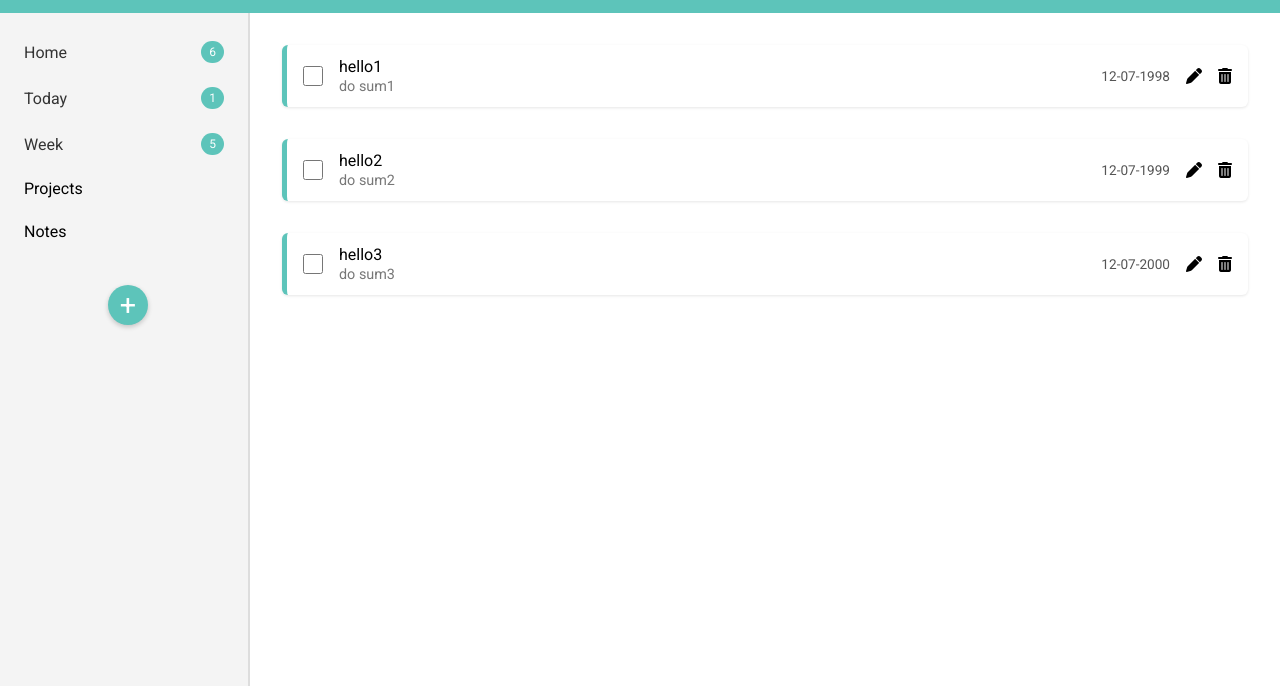
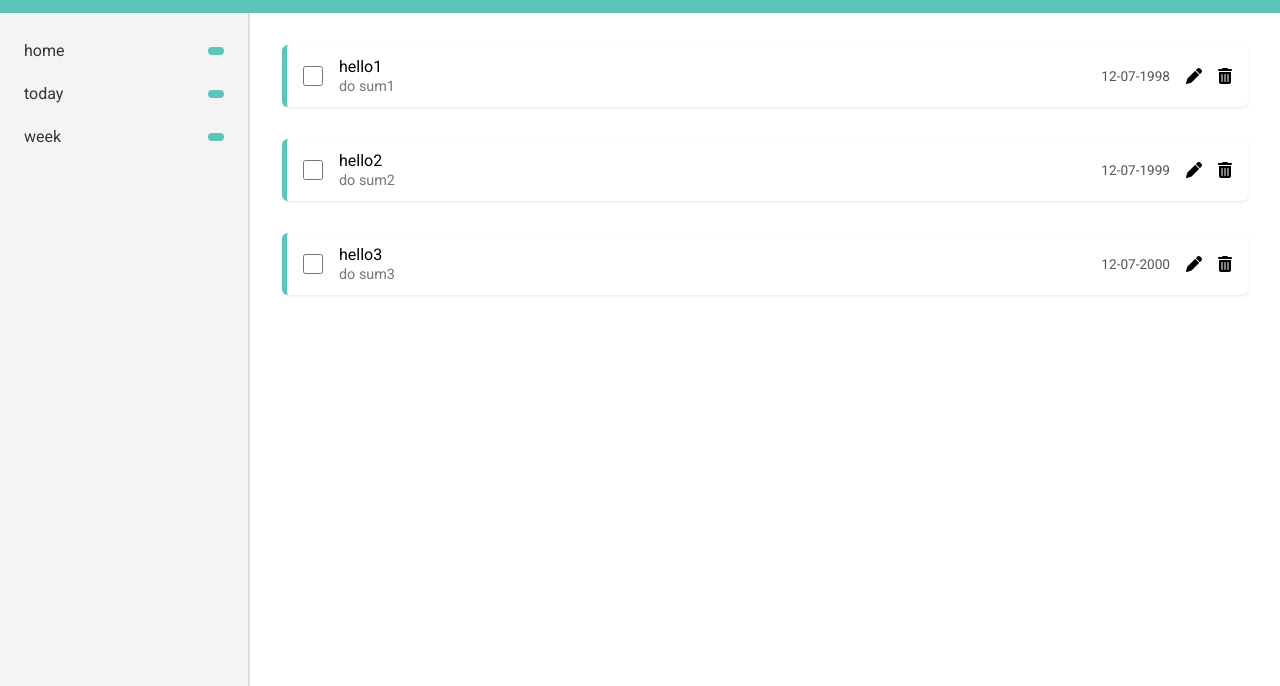
Before and after one commit to sajalbaral/todolist, a website built with webpack: page src/template.html in a window 1280 px wide. Shown: the part 114-800 px from the top of the page. Built offline with nearby package versions, Linux system fonts and the light colour scheme.

Commit message:
created and implemented sidebar.js that renders the sidebar dynamically

```diff
--- a/src/index.js
+++ b/src/index.js
@@ -1,8 +1,11 @@
 import { createTodo } from "./modules/todo";
 import { renderTodo } from "./modules/ui";
+import { renderSidebar } from "./modules/sidebar";
 import "./style.css";
 
 const mainDiv = document.querySelector(".main-container");
+const content = document.getElementById("content");
+content.insertBefore(renderSidebar(), mainDiv);
 
 mainDiv.innerHTML = "";
 const test = [
--- a/src/modules/sidebar.js
+++ b/src/modules/sidebar.js
@@ -13,11 +13,8 @@ function createList(title, name) {
 }
 
 export function renderSidebar() {
-  const content = document.getElementById("content");
-
   const nav = document.createElement("nav");
   nav.classList.add("side-bar");
-  content.appendChild(nav);
 
   const navUl = document.createElement("ul");
   navUl.classList.add("nav");
@@ -29,5 +26,5 @@ export function renderSidebar() {
 
   navUl.append(home, today, week);
 
-  return { content, home, today, week };
+  return nav;
 }
--- a/src/template.html
+++ b/src/template.html
@@ -23,29 +23,6 @@
       <h1>// TINGS TO - DO</h1>
     </header>
     <div id="content">
-      <nav class="side-bar">
-        <ul class="nav">
-          <li>
-            <span class="title">Home</span>
-            <span class="count">6</span>
-          </li>
-          <li>
-            <span class="title">Today</span>
-            <span class="count">1</span>
-          </li>
-          <li>
-            <span class="title">Week</span>
-            <span class="count">5</span>
-          </li>
-          <li>
-            <span>Projects</span>
-            <ul class="projects"></ul>
-          </li>
-          <li>Notes</li>
-        </ul>
-
-        <div class="new-todo" title="Add a new task">+</div>
-      </nav>
       <div class="main-container task-list"></div>
     </div>
   </body>
```
